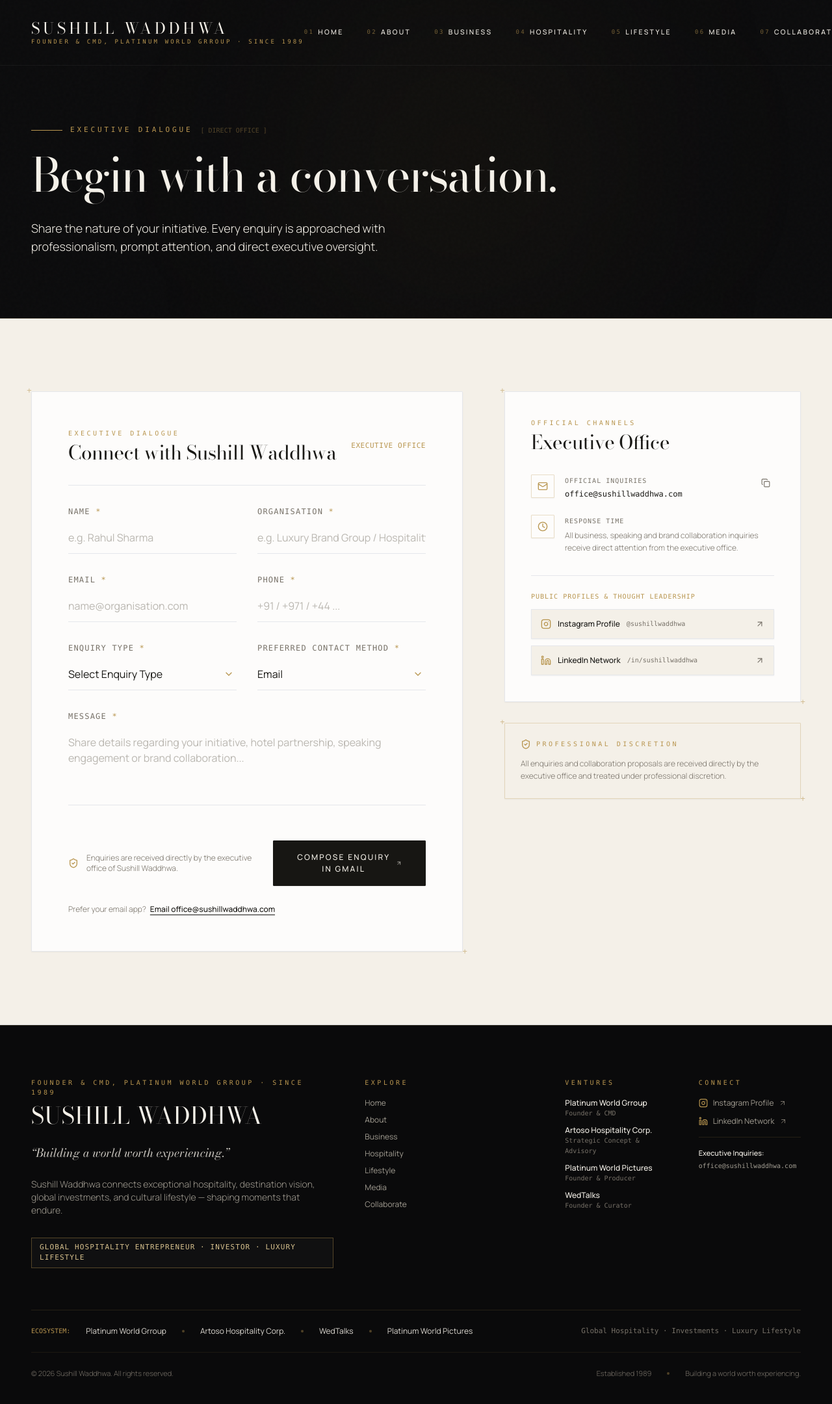
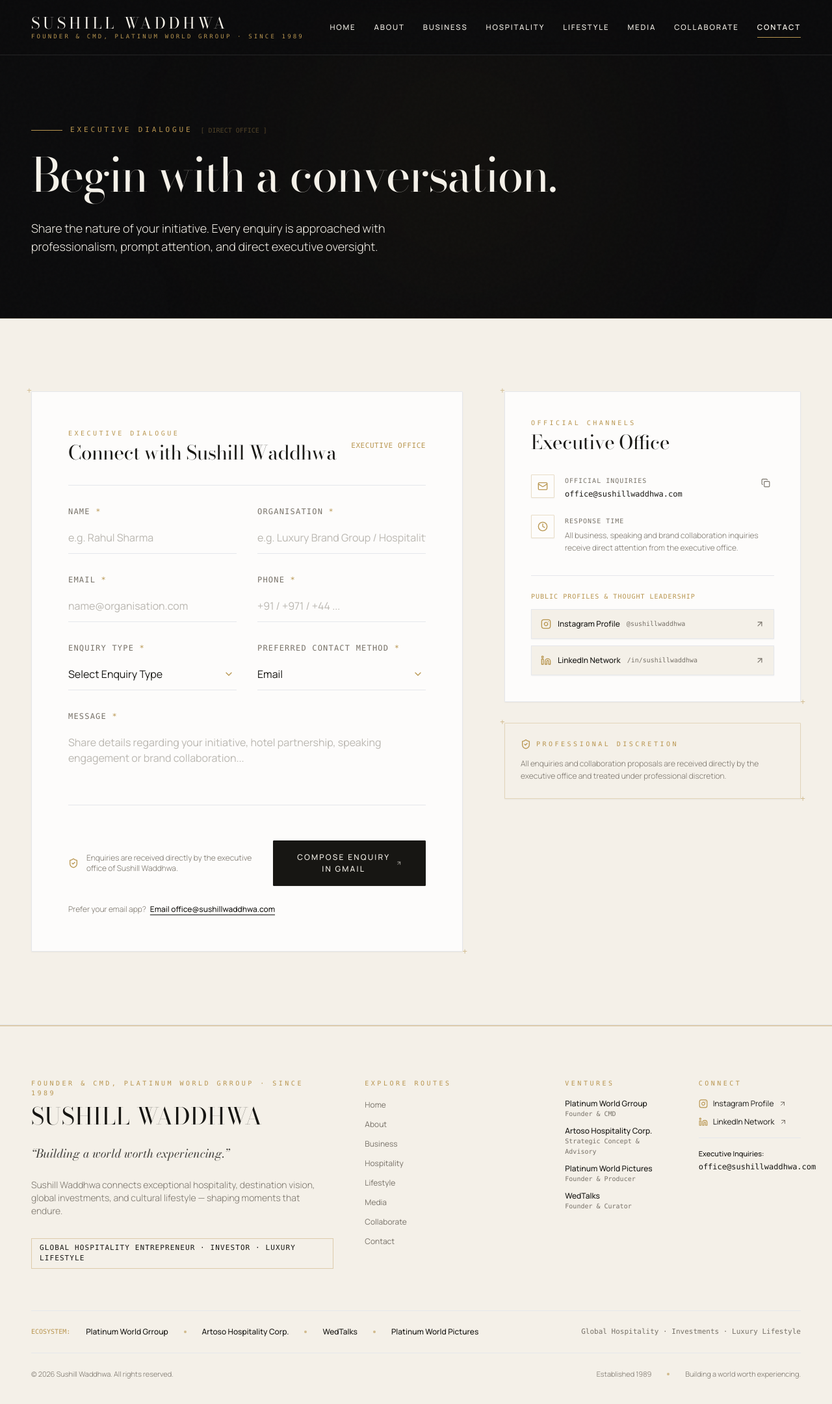
Before and after one commit to harshitt0418/sushillwaddhwa, a React (Vite) app: page /contact in a window 1280 px wide. Shown: the top 2160 px of the page at 65% size. Built offline with nearby package versions, Linux system fonts and the light colour scheme.

Commit message:
Update footer to Warm Ivory, streamline preloader to minimalist 1.2s reveal, and adjust header route links

```diff
--- a/src/components/layout/Footer.jsx
+++ b/src/components/layout/Footer.jsx
@@ -2,50 +2,50 @@
 import { Link } from 'react-router-dom';
 import { Instagram, Linkedin, ArrowUpRight } from 'lucide-react';
 import { siteConfig } from '@/data/siteConfig';
-import { navigationLinks } from '@/data/navigation';
+import { allRoutes } from '@/data/navigation';
 
 export const Footer = () => {
   return (
-    <footer className="bg-obsidian text-ivory pt-20 pb-12 border-t border-gold/20 overflow-hidden">
+    <footer className="bg-ivory text-ink pt-20 pb-12 border-t-2 border-gold/40 overflow-hidden relative">
       <div className="max-w-7xl mx-auto px-6 md:px-12">
         {/* Top Tier: Brand Statement & Wordmark */}
-        <div className="grid grid-cols-1 lg:grid-cols-12 gap-12 pb-16 border-b border-gold/15">
+        <div className="grid grid-cols-1 lg:grid-cols-12 gap-12 pb-16 border-b border-champagne/80">
           <div className="lg:col-span-5 space-y-6">
             <div>
-              <span className="text-[10px] tracking-super-wide text-gold uppercase block mb-2 font-mono">
+              <span className="text-[10px] tracking-super-wide text-gold uppercase block mb-2 font-mono font-medium">
                 Founder & CMD, Platinum World Grroup · Since 1989
               </span>
-              <h3 className="font-serif text-3xl sm:text-4xl text-ivory tracking-wide uppercase">
+              <h3 className="font-serif text-3xl sm:text-4xl text-ink tracking-wide uppercase">
                 {siteConfig.name}
               </h3>
             </div>
-            <p className="font-serif italic text-lg text-ivory/85">
+            <p className="font-serif italic text-lg text-ink/85">
               “{siteConfig.masterTagline}”
             </p>
-            <p className="text-warmgrey-light text-xs sm:text-sm leading-relaxed font-light max-w-md">
+            <p className="text-warmgrey text-xs sm:text-sm leading-relaxed font-light max-w-md">
               {siteConfig.bioSummary}
             </p>
             <div className="pt-2">
-              <span className="inline-block text-[11px] tracking-widest uppercase py-1.5 px-3 border border-gold/40 text-gold-champagne bg-charcoal/60 font-mono">
+              <span className="inline-block text-[11px] tracking-widest uppercase py-1.5 px-3 border border-gold/40 text-ink bg-champagne/40 font-mono font-medium">
                 Global Hospitality Entrepreneur · Investor · Luxury Lifestyle
               </span>
             </div>
           </div>
 
-          {/* Core Navigation */}
+          {/* Core Navigation - All Routes Cleanly Linked */}
           <div className="lg:col-span-3 space-y-4">
-            <span className="text-[10px] tracking-super-wide text-gold uppercase block mb-3 font-mono">
-              Explore
+            <span className="text-[10px] tracking-super-wide text-gold uppercase block mb-3 font-mono font-medium">
+              Explore Routes
             </span>
             <ul className="space-y-2.5 text-xs">
-              {navigationLinks.map((link) => (
+              {allRoutes.map((link) => (
                 <li key={link.path}>
                   <Link
                     to={link.path}
-                    className="text-warmgrey-light hover:text-gold transition-colors flex items-center justify-between group"
+                    className="text-warmgrey hover:text-ink hover:text-gold transition-colors flex items-center justify-between group py-0.5"
                   >
                     <span>{link.label}</span>
-                    <ArrowUpRight className="w-3 h-3 text-gold/40 opacity-0 group-hover:opacity-100 transition-opacity" />
+                    <ArrowUpRight className="w-3 h-3 text-gold/60 opacity-0 group-hover:opacity-100 transition-opacity" />
                   </Link>
                 </li>
               ))}
@@ -54,7 +54,7 @@
 
           {/* Key Ventures */}
           <div className="lg:col-span-2 space-y-4">
-            <span className="text-[10px] tracking-super-wide text-gold uppercase block mb-3 font-mono">
+            <span className="text-[10px] tracking-super-wide text-gold uppercase block mb-3 font-mono font-medium">
               Ventures
             </span>
             <ul className="space-y-2.5 text-xs">
@@ -62,9 +62,9 @@
                 <li key={venture.name}>
                   <Link
                     to={venture.link}
-                    className="text-warmgrey-light hover:text-gold transition-colors block"
+                    className="text-warmgrey hover:text-ink transition-colors block"
                   >
-                    <span className="block text-ivory font-medium">{venture.name}</span>
+                    <span className="block text-ink font-medium">{venture.name}</span>
                     <span className="text-[10px] text-warmgrey block font-mono">{venture.role}</span>
                   </Link>
                 </li>
@@ -74,10 +74,10 @@
 
           {/* Coordinates & Verified Socials */}
           <div className="lg:col-span-2 space-y-4">
-            <span className="text-[10px] tracking-super-wide text-gold uppercase block mb-3 font-mono">
+            <span className="text-[10px] tracking-super-wide text-gold uppercase block mb-3 font-mono font-medium">
               Connect
             </span>
-            <div className="space-y-3 text-xs text-warmgrey-light">
+            <div className="space-y-3 text-xs text-warmgrey">
               <a
                 href={siteConfig.socials.instagram}
                 target="_blank"
@@ -85,7 +85,7 @@
                 className="flex items-center gap-2 hover:text-gold transition-colors"
               >
                 <Instagram className="w-3.5 h-3.5 text-gold" />
-                <span>Instagram Profile</span>
+                <span className="text-ink">Instagram Profile</span>
                 <ArrowUpRight className="w-3 h-3 text-warmgrey" />
               </a>
               <a
@@ -95,16 +95,16 @@
                 className="flex items-center gap-2 hover:text-gold transition-colors"
               >
                 <Linkedin className="w-3.5 h-3.5 text-gold" />
-                <span>LinkedIn Network</span>
+                <span className="text-ink">LinkedIn Network</span>
                 <ArrowUpRight className="w-3 h-3 text-warmgrey" />
               </a>
             </div>
 
-            <div className="pt-4 border-t border-gold/15 space-y-1 text-[11px] text-warmgrey">
-              <p className="text-ivory font-medium">Executive Inquiries:</p>
+            <div className="pt-4 border-t border-champagne/80 space-y-1 text-[11px] text-warmgrey">
+              <p className="text-ink font-medium">Executive Inquiries:</p>
               <a
                 href={`mailto:${siteConfig.contact.executiveDesk}`}
-                className="font-mono text-[10px] text-warmgrey-light hover:text-gold transition-colors block"
+                className="font-mono text-xs text-ink hover:text-gold transition-colors block"
               >
                 {siteConfig.contact.executiveDesk}
               </a>
@@ -113,16 +113,16 @@
         </div>
 
         {/* Middle Tier: Verified Entities Note */}
-        <div className="py-6 border-b border-gold/10 flex flex-wrap items-center justify-between gap-4 text-xs text-warmgrey">
-          <div className="flex flex-wrap items-center gap-4 sm:gap-6">
-            <span className="text-gold font-mono text-[10px] uppercase">Ecosystem:</span>
-            <span className="text-ivory/90">Platinum World Grroup</span>
-            <span className="w-1 h-1 rounded-full bg-gold/40" />
-            <span className="text-ivory/90">Artoso Hospitality Corp.</span>
-            <span className="w-1 h-1 rounded-full bg-gold/40" />
-            <span className="text-ivory/90">WedTalks</span>
-            <span className="w-1 h-1 rounded-full bg-gold/40" />
-            <span className="text-ivory/90">Platinum World Pictures</span>
+        <div className="py-6 border-b border-champagne/80 flex flex-wrap items-center justify-between gap-4 text-xs text-warmgrey">
+          <div className="flex flex-wrap items-center gap-3 sm:gap-6">
+            <span className="text-gold font-mono text-[10px] uppercase font-medium">Ecosystem:</span>
+            <span className="text-ink font-medium">Platinum World Grroup</span>
+            <span className="w-1 h-1 rounded-full bg-gold/60" />
+            <span className="text-ink font-medium">Artoso Hospitality Corp.</span>
+            <span className="w-1 h-1 rounded-full bg-gold/60" />
+            <span className="text-ink font-medium">WedTalks</span>
+            <span className="w-1 h-1 rounded-full bg-gold/60" />
+            <span className="text-ink font-medium">Platinum World Pictures</span>
           </div>
           <div className="text-[11px] text-warmgrey font-mono">
             Global Hospitality · Investments · Luxury Lifestyle
@@ -136,7 +136,7 @@
           </div>
           <div className="flex items-center gap-6">
             <span>Established 1989</span>
-            <span className="w-1 h-1 rounded-full bg-gold/40" />
+            <span className="w-1 h-1 rounded-full bg-gold/60" />
             <span>Building a world worth experiencing.</span>
           </div>
         </div>
--- a/src/components/layout/Header.jsx
+++ b/src/components/layout/Header.jsx
@@ -1,7 +1,7 @@
 import React, { useState, useEffect } from 'react';
 import { NavLink, Link, useLocation } from 'react-router-dom';
 import { Menu } from 'lucide-react';
-import { navigationLinks, headerCTA } from '@/data/navigation';
+import { allRoutes, headerCTA } from '@/data/navigation';
 import { MobileMenu } from './MobileMenu';
 import { Button } from '@/components/ui/Button';
 import { cn } from '@/lib/utils';
@@ -24,16 +24,16 @@
     <>
       <header
         className={cn(
-          "fixed top-0 left-0 right-0 z-40 transition-all duration-700 ease-out",
+          "fixed top-0 left-0 right-0 z-40 transition-all duration-500 ease-out",
           isScrolled
-            ? "bg-obsidian/90 backdrop-blur-xl py-3.5 sm:py-4 border-b border-gold/20 shadow-[0_12px_36px_rgba(4,7,13,0.7)]"
-            : "bg-transparent py-5 sm:py-7 border-b border-white/5"
+            ? "bg-obsidian/95 backdrop-blur-xl py-3.5 sm:py-4 border-b border-gold/20 shadow-[0_12px_36px_rgba(4,7,13,0.7)]"
+            : "bg-obsidian/75 backdrop-blur-md py-4 sm:py-5 border-b border-white/10"
         )}
       >
         <div className="max-w-7xl mx-auto px-4 sm:px-6 md:px-12 flex items-center justify-between">
           {/* Brand Wordmark - Haute Couture Editorial Identity */}
-          <Link to="/" className="group flex flex-col max-w-[210px] sm:max-w-none">
-            <span className="font-serif text-lg sm:text-2xl tracking-[0.16em] sm:tracking-[0.2em] font-normal text-porcelain group-hover:text-gold transition-colors duration-300 uppercase truncate">
+          <Link to="/" className="group flex flex-col max-w-[220px] sm:max-w-none">
+            <span className="font-serif text-lg sm:text-2xl tracking-[0.16em] sm:tracking-[0.2em] font-normal text-ivory group-hover:text-gold transition-colors duration-300 uppercase truncate">
               Sushill Waddhwa
             </span>
             <span className="text-[7.5px] sm:text-[9px] tracking-super-wide text-gold uppercase -mt-0.5 truncate font-mono">
@@ -41,26 +41,24 @@
             </span>
           </Link>
 
-          {/* Desktop Navigation - Minimalist Haute Horlogerie aesthetic */}
-          <nav className="hidden lg:flex items-center gap-7 xl:gap-9" aria-label="Main Navigation">
-            {navigationLinks.map((link, idx) => (
+          {/* Desktop Navigation - Clean, perfectly adjusted all route links */}
+          <nav className="hidden lg:flex items-center gap-4 xl:gap-7" aria-label="Main Navigation">
+            {allRoutes.map((link) => (
               <NavLink
                 key={link.path}
                 to={link.path}
+                end={link.path === '/'}
                 className={({ isActive }) =>
                   cn(
-                    "text-[10.5px] uppercase tracking-[0.22em] font-medium transition-all duration-300 relative py-1 group",
+                    "text-[11px] xl:text-[11.5px] uppercase tracking-[0.16em] font-medium transition-all duration-300 relative py-1 group",
                     isActive
-                      ? "text-porcelain font-semibold"
-                      : "text-warmstone/80 hover:text-porcelain"
+                      ? "text-ivory font-semibold"
+                      : "text-warmstone/75 hover:text-gold"
                   )
                 }
               >
                 {({ isActive }) => (
-                  <span className="flex items-center gap-1.5">
-                    <span className="font-mono text-[9px] text-gold/60 group-hover:text-gold transition-colors">
-                      0{idx + 1}
-                    </span>
+                  <span className="flex items-center">
                     <span>{link.label}</span>
                     {isActive && (
                       <span className="absolute -bottom-1 left-0 right-0 h-[1.5px] bg-gold" />
@@ -71,17 +69,17 @@
             ))}
           </nav>
 
-          {/* Header Action Button */}
-          <div className="hidden lg:flex items-center">
+          {/* Header Action Button for extra convenience */}
+          <div className="hidden 2xl:flex items-center">
             <Button to={headerCTA.path} variant="outline" size="sm">
-              {headerCTA.label}
+              Inquire
             </Button>
           </div>
 
           {/* Mobile / Tablet Menu Trigger */}
           <button
             onClick={() => setMobileMenuOpen(true)}
-            className="lg:hidden p-2 text-porcelain hover:text-gold transition-colors duration-300"
+            className="lg:hidden p-2 text-ivory hover:text-gold transition-colors duration-300"
             aria-label="Open mobile navigation"
           >
             <Menu className="w-6 h-6 stroke-[1.5]" />
--- a/src/components/layout/MobileMenu.jsx
+++ b/src/components/layout/MobileMenu.jsx
@@ -49,10 +49,11 @@
               >
                 <NavLink
                   to={link.path}
+                  end={link.path === '/'}
                   onClick={onClose}
                   className={({ isActive }) =>
                     `group flex items-baseline justify-between py-2 border-b border-white/5 transition-all duration-300 ${
-                      isActive ? 'text-gold' : 'text-porcelain hover:text-gold-champagne'
+                      isActive ? 'text-gold' : 'text-ivory hover:text-gold-champagne'
                     }`
                   }
                 >
```
Also changed, not shown: src/components/layout/LuxuryPreloader.jsx (+28 -109 lines).
